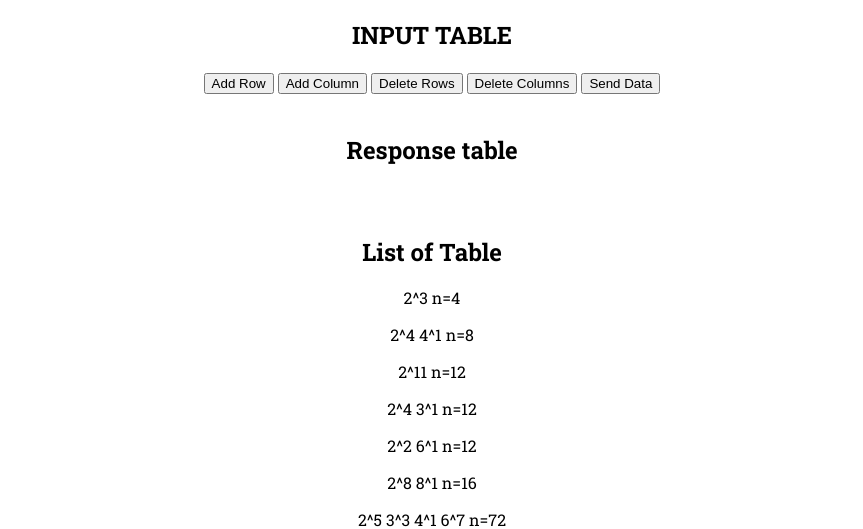
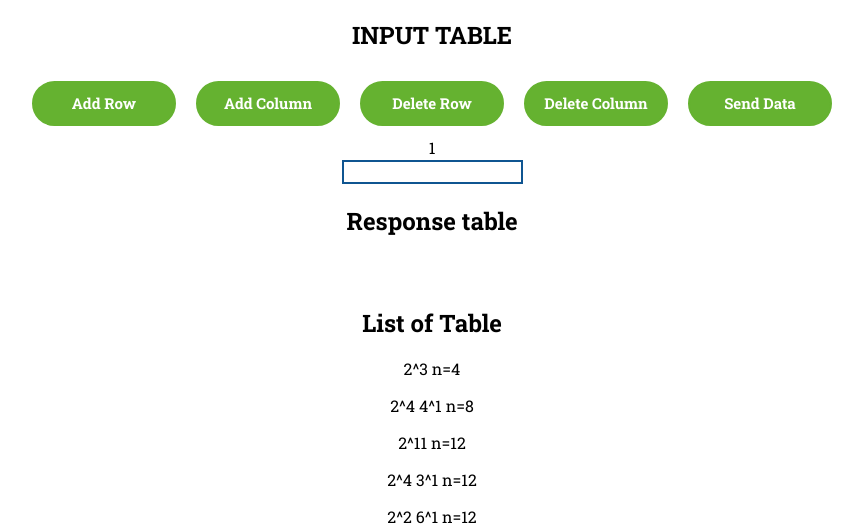
Before and after one commit to procesor2017/orthogonalApp, a Spring Boot app: page / in a window 1280 px wide. Shown: the part 810-1339 px from the top of the page, without its empty margins (208-1071 px from the left). Run offline with Spring Boot 4, Linux system fonts and the light colour scheme; some libraries are stand-ins or nearby versions.

Commit message:
change in web

```diff
--- a/src/main/resources/static/css/styles.css
+++ b/src/main/resources/static/css/styles.css
@@ -112,19 +112,60 @@ h1{
 
 }
 
+/* Input table */
+
 .input-table{
     text-align: center;
     top: 100vh;
     font-family: "Roboto Slab",serif;
 }
+
+.button-menu-table{
+    margin: 0 auto;
+    text-align: center;
+    width: 820px;
+}
+
+.div-menu{
+    width: 110px;
+    float: left;
+    border-style: solid;
+    border-radius: 30px;
+    border-width: 2px;
+    border-color: #65b230;
+    background-color: #65b230;
+    font-weight: 700;
+    font-size: 15px;
+    align-items: center;
+    padding-left: 1em;
+    padding-right: 1em;
+    padding-top: 0.7em;
+    padding-bottom: 0.7em;
+    margin: 10px;
+    text-decoration: none;
+    color:white;
+    cursor: pointer;
+}
+
+#myTable{
+    margin: auto;
+    width: 50%;
+    padding: 2px;
+    border-collapse: collapse;
+
+}
+
+input {
+    border: 2px solid #0f5591;
+    outline: none;
+    font-family: "Roboto Slab",serif;
+}
+
+/* Result table */
 .result-table{
     text-align: center;
     font-family: "Roboto Slab",serif;
 }
-
-#myTable{  margin: auto;
-    width: 50%;
-    padding: 10px;}
 
 #responseTable{
     text-align: center;
@@ -137,6 +178,26 @@ h1{
 .list-of-table {
     align-items: center; padding: 10px;
     text-align: center;
+}
+
+.download-button{
+    margin: auto;
+    width: 110px;
+    border-style: solid;
+    border-radius: 30px;
+    border-width: 2px;
+    border-color: #65b230;
+    background-color: #65b230;
+    font-weight: 700;
+    font-size: 15px;
+    align-items: center;
+    padding-left: 1em;
+    padding-right: 1em;
+    padding-top: 0.7em;
+    padding-bottom: 0.7em;
+    text-decoration: none;
+    color:white;
+    cursor: pointer;
 }
 
 .footer{
--- a/src/main/resources/static/js/script.js
+++ b/src/main/resources/static/js/script.js
@@ -1,89 +1,46 @@
 // append row to the HTML table
-function appendRow() {
-    var tbl = document.getElementById('myTableBody'),
-        row = tbl.insertRow(tbl.rows.length),
-        i;
+$(document).ready(() => {
+    $('#myTableHeader').each(function(){
+        $(this).append(`<td>1</td>`);
+    })
 
-    for (i = 0; i < tbl.rows[0].cells.length; i++) {
-        createCell(row.insertCell(i));
-    }
+    $('#addColumnChild').click(function(){
+        $('#myTable tr').each(function(){
+          $(this).append(`<td><input></input></td>`);
+        })
 
+        $('#myTableHeader').each(function(){
+            $(this).append('<td>' + ($('#myTableHeader td').length + 1) + '</td>');
+        })
+    });
 
-    if (tbl.rows.length == 1){
-        appendColumn();
-        deleteRows();
-    }
+    $('#addRowChild').click(function(){
+        $('#myTable tbody').append(`<tr>${$('#default-row').html()}</tr>`);
+    });
 
-}
-
-// create DIV element and append to the table cell
-function createCell(cell) {
-    var div = document.createElement('input');
-    cell.appendChild(div)
-}
-
-// create DIV element and append to the table cell
-function createFirstCell(cell) {
-    var nameRows = "TC"
-    var divNameCell = document.createTextNode(nameRows)
-    cell.appendChild(divNameCell)
-}
-
-// append column to the HTML table
-function appendColumn() {
-    var tbl = document.getElementById('myTableBody'),
-        i;
-    var theadRow = document.getElementById("myTableTheadRow");
-
-    if (tbl.rows.length == 0) {
-        appendRow();
-    }
-
-    if (tbl.rows.length > 0) {
-        var numberCell = theadRow.cells.length;
-        var cel = theadRow.insertCell(numberCell);
-        cel.innerHTML = String(numberCell);
-    }
-
-
-    for (i = 0; i < tbl.rows.length; i++) {
-            createCell(tbl.rows[i].insertCell(tbl.rows[i].cells.length));
+    $('#removeRow').click(function(){
+        if ($('#myTable tr').length === 1){
+            console.log("I never delete my last friend!!!!!");
+        }else{
+            $('tr:last-child').closest('tr').remove();
         }
 
-}
+    });
 
-// delete table rows with index greater then 0
-function deleteRows() {
-    var tbl = document.getElementById('myTableBody'),
-        lastRow = tbl.rows.length - 1,
-        i;
-    // delete rows with index greater then 0
-    for (i = lastRow; i > 0; i--) {
-        tbl.deleteRow(i);
-    }
-}
+    $('#removeColumn').click(function(){
+        if ($('#myTable td').length === 1){
+            console.log("I never delete my last friend!!!!!");
+        }else{
+            $("#myTable th:last-child, #myTable td:last-child").remove();
+        }
+    });
 
-// delete table columns with index greater then 0
-function deleteColumns() {
-    var tbl = document.getElementById('myTableBody'),
-        lastCol = tbl.rows[0].cells.length - 1,
-        i, j;
+    $('#sendData').click(function(){
+        sendData()
+    });
 
-    var theadRow = document.getElementById("myTableTheadRow"),
-        lastColTheadRow = theadRow.cells.length - 1,
-        v;
+})
 
-    // delete cells with index greater then 0 (for each row)
-    for (i = 0; i < tbl.rows.length; i++) {
-        for (j = lastCol; j > 0; j--) {
-            tbl.rows[i].deleteCell(j);
-        }
-    }
-
-    for (v = lastColTheadRow; v > 0; v--){
-        theadRow.deleteCell(v)
-        }
-}
 
 async function sendData() {
     var myRows = [];
@@ -140,6 +97,18 @@ async function sendData() {
             var divNameCell = document.createTextNode(nameRows)
             cellName.appendChild(divNameCell)
         }
+
+        const excelDivButton = document.getElementById("download-button")
+        let newDiv = document.createElement("div");
+        const newSpan = document.createElement("span");
+        newDiv.className = "download-button"
+        newDiv.id = "download-response-excel"
+        newDiv.addEventListener("click", download)
+        newSpan.textContent = "Download"
+        newDiv.appendChild(newSpan)
+        excelDivButton.appendChild(newDiv)
+
+
     } catch (error){
         return tWarning.innerHTML = "We dont have orthogonal table which can works on your parameters."
     }
@@ -154,3 +123,10 @@ function myFunction() {
       x.className = x.className.replace(" w3-show", "");
     }
   }
+
+function download(){
+    console.log("hahaha")
+    $("#responseTable").table2excel({
+        filename: "data_to_excel.xls"
+    });
+}
--- a/src/main/resources/templates/index.html
+++ b/src/main/resources/templates/index.html
@@ -2,6 +2,8 @@
 <html lang="en" xmlns:th="http://www.thymeleaf.org">
 <head>
     <title>JS + Spring Data Rest</title>
+    <script src="https://cdnjs.cloudflare.com/ajax/libs/jquery/3.6.0/jquery.min.js" integrity="sha512-894YE6QWD5I59HgZOGReFYm4dnWc1Qt5NtvYSaNcOP+u1T9qYdvdihz0PPSiiqn/+/3e7Jo4EaG7TubfWGUrMQ==" crossorigin="anonymous" referrerpolicy="no-referrer"></script>
+    <script src="//cdn.rawgit.com/rainabba/jquery-table2excel/1.1.0/dist/jquery.table2excel.min.js"></script>
     <script type="text/javascript" th:src="@{/js/script.js}"></script>
     <link th:href="@{/css/styles.css}" rel="stylesheet">
     <meta name="viewport" content="width=device-width, initial-scale=1.0">
@@ -47,16 +49,21 @@
 
     <div class="input-table" id="input-table">
       <h2 class="web-h2">INPUT TABLE</h2>
-      <button onclick="appendRow()">Add Row</button>
-      <button onclick="appendColumn()">Add Column</button>
-      <button onclick="deleteRows()">Delete Rows</button>
-      <button onclick="deleteColumns()">Delete Columns</button>
-      <button onclick="sendData()">Send Data</button>
-      <table id="myTable">
-          <thead id="myTableThead">
-              <tr id="myTableTheadRow"></tr>
+      <div class="button-menu-table">
+        <div id="addRowChild" class="div-menu">Add Row</div>
+        <div id="addColumnChild" class="div-menu">Add Column</div>
+        <div id="removeRow" class="div-menu">Delete Row</div>
+        <div id="removeColumn" class="div-menu">Delete Column</div>
+        <div id="sendData" class="div-menu">Send Data</button>
+      </div>
+      <table id="myTable" class="myTable">
+          <thead id="myTableHeader">
           </thead>
-          <tbody id="myTableBody"></tbody>
+          <tbody id="myTableBody">
+            <tr id="default-row">
+              <td><input></input></td>
+            </tr>
+          </tbody>
       </table>
     </div>
     <div class="result-table" id="result-table">
@@ -65,6 +72,7 @@
         <tbody id="responseTableBody"></tbody>
           <div id="warning-text"></div>
       </table>
+      <div id="download-button"></div>
     </div>
     <div class="list-of-table" id="list-of-table">
       <h2>List of Table</h2>
```
